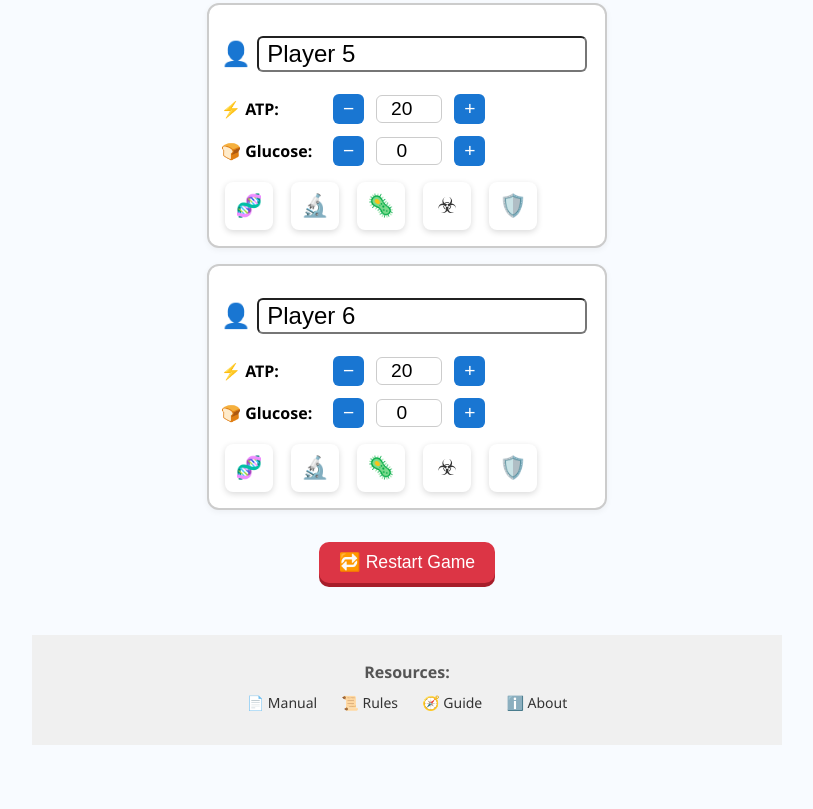
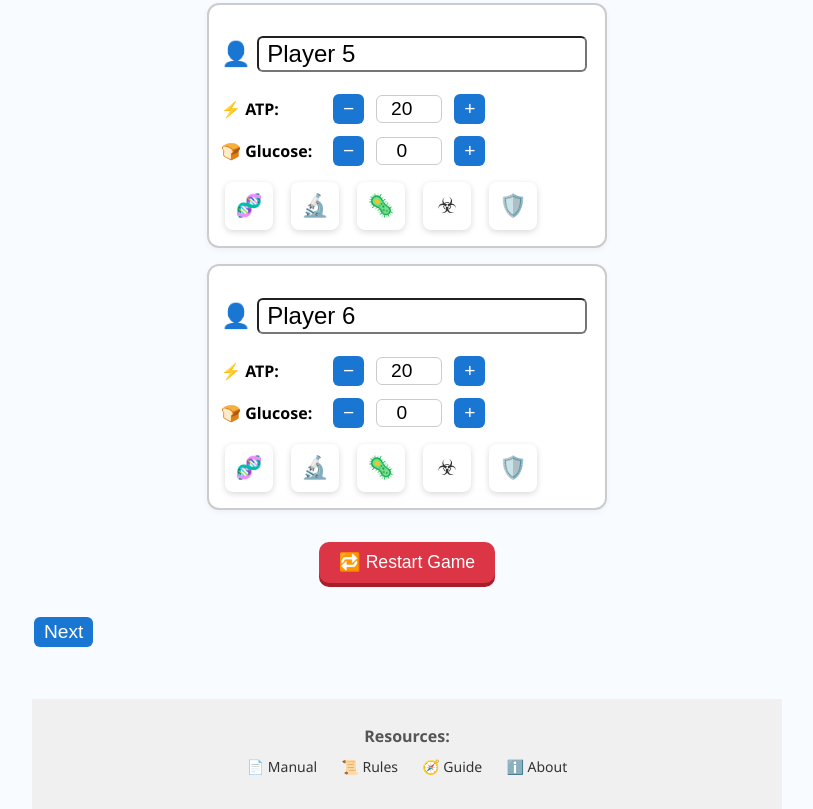
Before and after one commit to ifblack/cell-arena-counter, a plain HTML site: page index.html in a window 1280 px wide. Shown: the part 1511-2320 px from the top of the page, without its empty margins (233-1046 px from the left). Before the commit the page ends 2256 px from the top, so only its background shows below. Drawn offline with Linux system fonts and the light colour scheme.

Commit message:
Update index.html

```diff
--- a/index.html
+++ b/index.html
@@ -425,14 +425,15 @@ function addSection(playerId, sectionType, sectionName, emoji, defaultValue) {
     🔁 Restart Game
   </button>
 </div>
-<audio id="click-sound" src="https://cdn.pixabay.com/audio/2022/03/15/audio_b0b2e878c7.mp3"></audio>
+<audio id="click-sound" src="button-click.wav"></audio>
+
+<button onclick="playSound()">Next</button>
+
 <script>
 function playSound() {
-  const audio = document.getElementById('click-sound');
-  if (audio) {
-    audio.currentTime = 0;
-    audio.play();
-  }
+  const sound = document.getElementById('click-sound');
+  sound.currentTime = 0;  // 确保每次都从头播放
+  sound.play();
 }
 </script>
 
```
